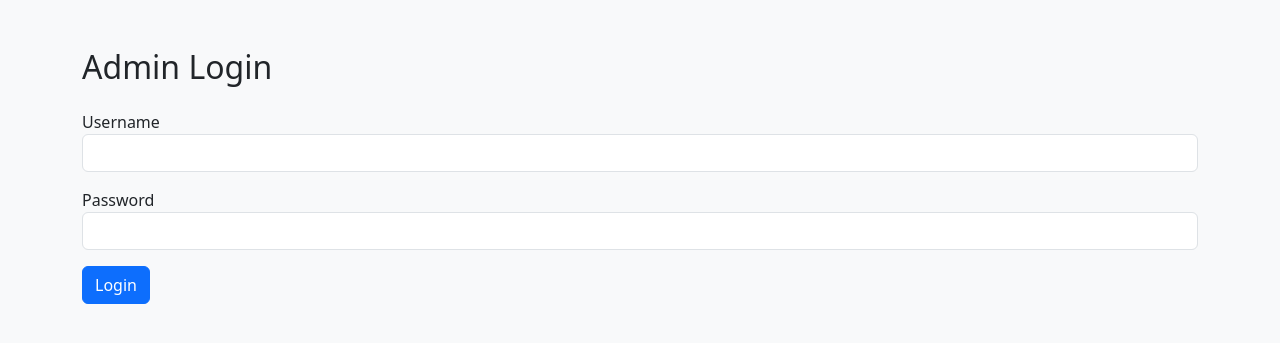
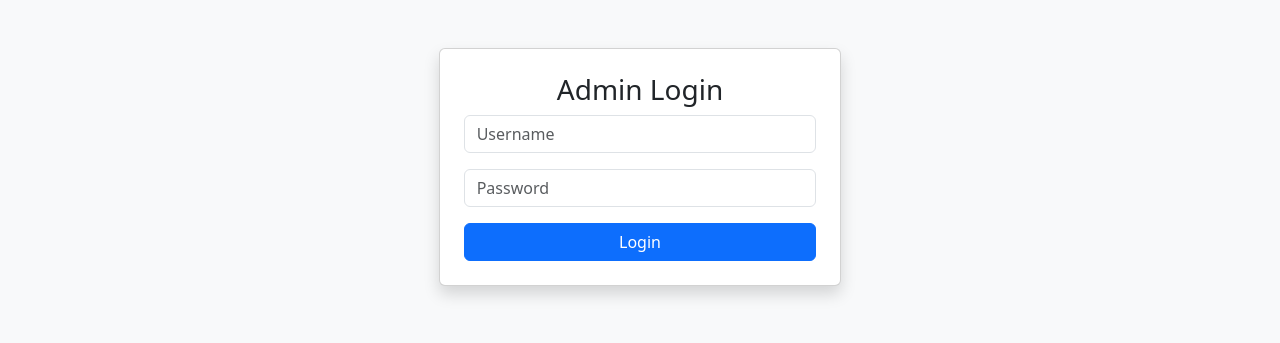
Before and after one commit to Naveentm16/ration-system, a Flask app: page /login in a window 1280 px wide. Shown: the top 343 px of the page. Run offline with Flask 3, Linux system fonts and the light colour scheme.

Commit message:
Update login.html

```diff
--- a/templates/login.html
+++ b/templates/login.html
@@ -1,24 +1,23 @@
 <!DOCTYPE html>
-<html lang="en">
+<html>
 <head>
-    <meta charset="UTF-8">
-    <title>Admin Login</title>
-    <link href="https://cdn.jsdelivr.net/npm/bootstrap@5.3.2/dist/css/bootstrap.min.css" rel="stylesheet">
+<title>Admin Login</title>
+<link href="https://cdn.jsdelivr.net/npm/bootstrap@5.3.2/dist/css/bootstrap.min.css" rel="stylesheet">
 </head>
+
 <body class="bg-light">
-<div class="container mt-5">
-    <h2 class="mb-4">Admin Login</h2>
-    <form method="POST">
-        <div class="mb-3">
-            <label>Username</label>
-            <input type="text" name="username" class="form-control" required>
-        </div>
-        <div class="mb-3">
-            <label>Password</label>
-            <input type="password" name="password" class="form-control" required>
-        </div>
-        <button class="btn btn-primary">Login</button>
-    </form>
+<div class="container mt-5 col-md-4">
+
+<div class="card p-4 shadow">
+<h3 class="text-center">Admin Login</h3>
+
+<form method="POST">
+<input name="username" class="form-control mb-3" placeholder="Username">
+<input name="password" type="password" class="form-control mb-3" placeholder="Password">
+<button class="btn btn-primary w-100">Login</button>
+</form>
+
+</div>
 </div>
 </body>
 </html>
```
